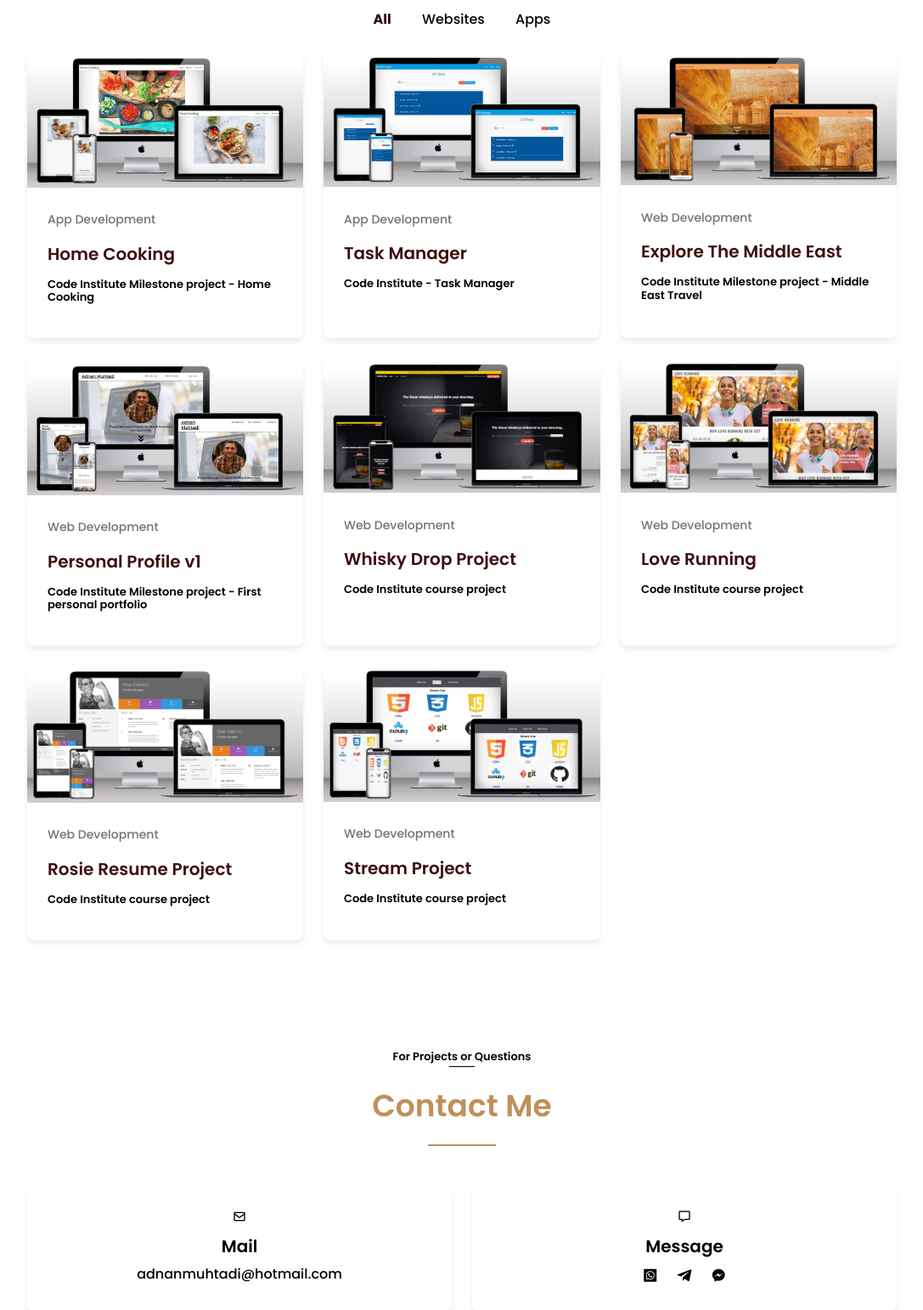
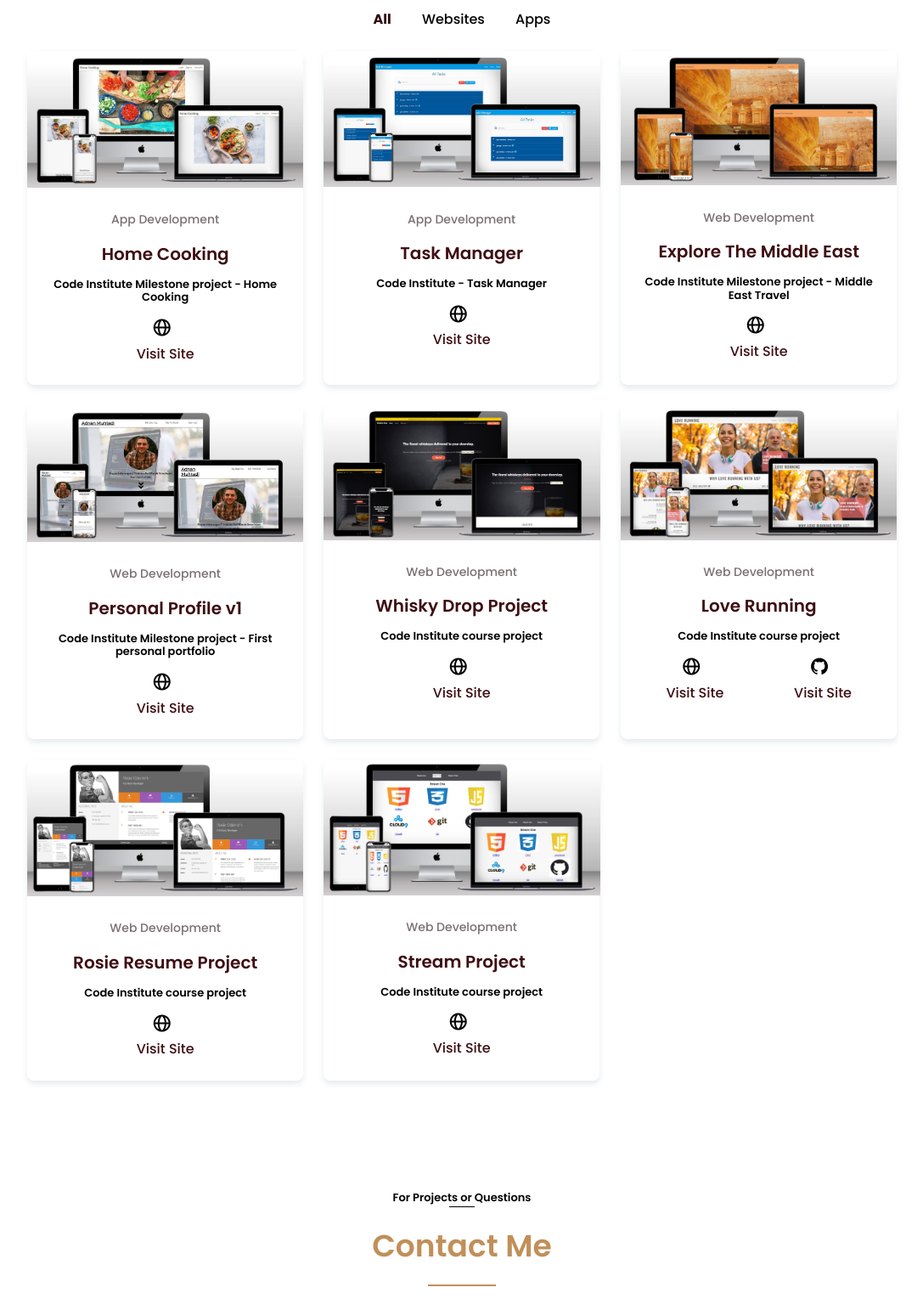
Before and after one commit to adnanmuhtadi/personal-profile-v2, a Django app: page / in a window 1280 px wide. Shown: the part 2402-3944 px from the top of the page at 85% size, without its empty margins (96-1183 px from the left). Run offline with Django 4.2, Linux system fonts and the light colour scheme; data comes from the database, SQL or seed files in the repository.

Commit message:
adding github icon and link

```diff
--- a/portfolio/admin.py
+++ b/portfolio/admin.py
@@ -13,7 +13,7 @@ class ProjectAdmin(admin.ModelAdmin):
         'meta_type',
         'image',
         'website_url',
-        'gitpod_url',
+        'github_url',
     )
 
 
--- a/portfolio/models.py
+++ b/portfolio/models.py
@@ -9,7 +9,7 @@ class Project(models.Model):
     type = models.CharField(max_length=100)
     image = models.ImageField(upload_to='images/work')
     website_url = models.URLField(blank=True)
-    gitpod_url = models.URLField(blank=True)
+    github_url = models.URLField(blank=True)
     date_added = models.DateField()
 
     def __str__(self):
--- a/portfolio/templates/portfolio/home.html
+++ b/portfolio/templates/portfolio/home.html
@@ -203,7 +203,7 @@
     <div class="portfolio_container bd-grid">
         {% for project in projects %}
 
-        <div class="portfolio_content mix web" data-aos="zoom-in">
+        <div class="portfolio_content text-center mix web" data-aos="zoom-in">
             <a href="{{ project.website_url }}" target="_blank"><img src="{{ project.image.url }}" alt=""
                     class="portfolio_img"></a>
             <div class="portfolio_data">
@@ -212,10 +212,27 @@
                     <h2 class="portfolio_title">{{ project.title }}</h2>
                 </a>
                 <h3 class="portfolio_description">{{ project.description }}</h3>
-                {% if project.url %}
-                <a href="{{ project.website_url }}" target="_blank" class="button button-link">Visit
-                    Site</a>
-                {% endif %}
+                <div class="col-12">
+                    <div class="row">
+                        {% if project.website_url %}
+                        <div class="col">
+                            <i class="bx bx-globe qualification_title-icon"></i>
+                            <br>
+                            <a href="{{ project.website_url }}" target="_blank" class="button button-link">Visit
+                                Site</a>
+                        </div>
+                        {% endif %}
+                        {% if project.github_url %}
+                        <div class="col">
+                            <i class="bx bxl-github qualification_title-icon"></i>
+                            <br>
+                            <a href="{{ project.github_url }}" target="_blank" class="button button-link">Visit
+                                Site</a>
+                        </div>
+                        {% endif %}
+                    </div>
+                </div>
+
             </div>
         </div>
 
```
Also changed, not shown: README.md, db.sqlite3, portfolio/migrations/0007_rename_gitpod_url_project_github_url.py (added).
